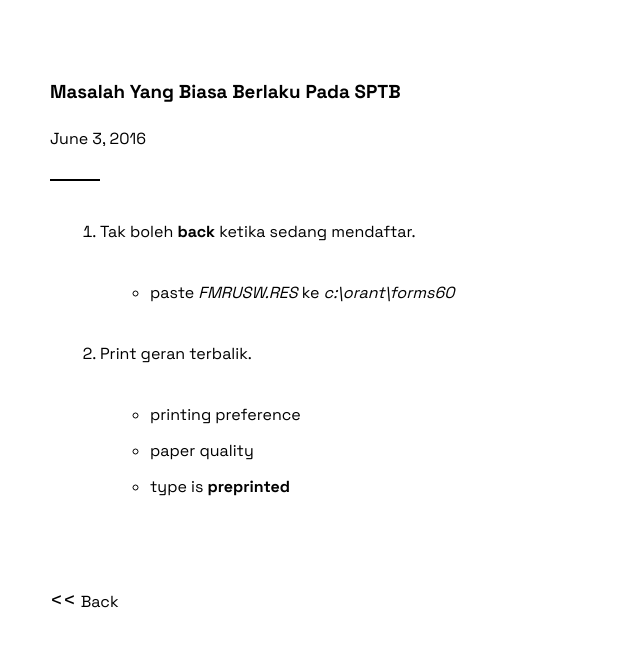
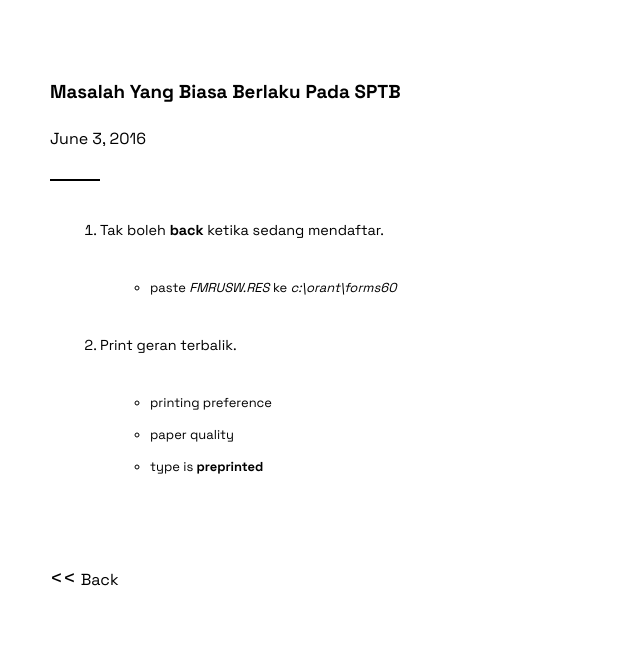
Before and after one commit to opensos/opensos.github.io, a Jekyll site: the page built from _posts/2016-06-03-sptb.md, in a window 1280 px wide. Shown: the top 647 px of the page, without its empty margins (0-640 px from the left). Built offline with Jekyll 4.4.1, drawn with Linux system fonts in a browser that asks for light colours.

Commit message:
Update basic.scss

```diff
--- a/_includes/sass/basic.scss
+++ b/_includes/sass/basic.scss
@@ -208,7 +208,7 @@ ul, ol {
 	li {
 		word-wrap: break-word;
 		margin: 15px 0;
-		font-size: 1.0em;
+		font-size: 0.9em;
 	}
 
 	img {
```
